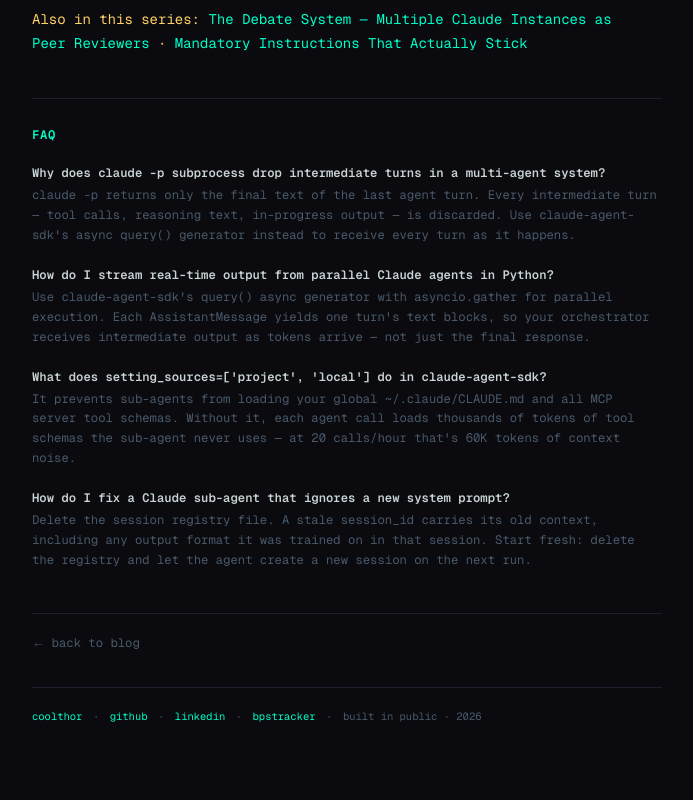
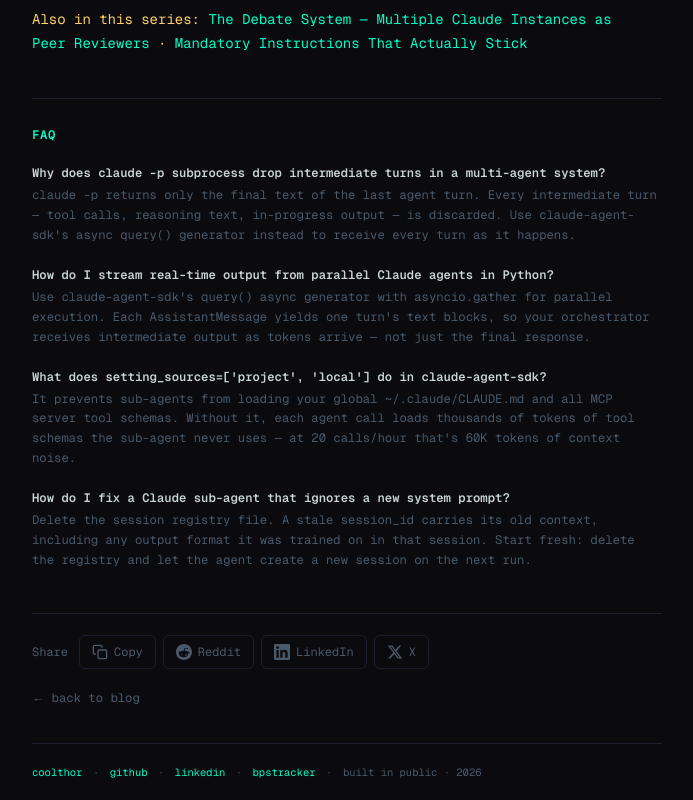
Before and after one commit to coolthor/ai-muninn, a Next.js app: page /en/blog/claude-code-agent-sdk-orchestrator in a window 1280 px wide. Shown: the part 5848-6648 px from the top of the page, without its empty margins (293-986 px from the left). Before the commit the page ends 6592 px from the top, so only its background shows below. Built offline with nearby package versions, Linux system fonts and the light colour scheme.

Commit message:
feat: add share buttons (Copy, Reddit, LinkedIn, X) to blog posts

```diff
--- a/app/[locale]/blog/[slug]/page.tsx
+++ b/app/[locale]/blog/[slug]/page.tsx
@@ -6,6 +6,7 @@
 import type { Metadata } from 'next'
 import TLDRCard from '@/components/TLDRCard'
 import VideoEmbed from '@/components/VideoEmbed'
+import ShareButtons from '@/components/ShareButtons'
 
 const BASE_URL = 'https://ai-muninn.com'
 
@@ -243,8 +244,13 @@
         </section>
       ) : null}
 
+      {/* share */}
+      <div className="mt-12 pt-6 border-t" style={{ borderColor: 'var(--border)' }}>
+        <ShareButtons url={url} title={post.title} />
+      </div>
+
       {/* footer nav */}
-      <div className="mt-12 pt-6 border-t text-sm" style={{ borderColor: 'var(--border)' }}>
+      <div className="mt-6 text-sm">
         <Link href={`/${l}/blog`} style={{ color: 'var(--text-dim)' }} className="hover:text-[var(--cyan)] transition-colors">
           {isZh ? '← 返回文章列表' : '← back to blog'}
         </Link>
--- /dev/null
+++ b/components/ShareButtons.tsx
@@ -0,0 +1,82 @@
+'use client'
+
+import { useState } from 'react'
+
+const ICONS = {
+  copy: (
+    <svg width="16" height="16" viewBox="0 0 24 24" fill="none" stroke="currentColor" strokeWidth="2" strokeLinecap="round" strokeLinejoin="round">
+      <rect x="9" y="9" width="13" height="13" rx="2" ry="2" />
+      <path d="M5 15H4a2 2 0 0 1-2-2V4a2 2 0 0 1 2-2h9a2 2 0 0 1 2 2v1" />
+    </svg>
+  ),
+  check: (
+    <svg width="16" height="16" viewBox="0 0 24 24" fill="none" stroke="currentColor" strokeWidth="2" strokeLinecap="round" strokeLinejoin="round">
+      <polyline points="20 6 9 17 4 12" />
+    </svg>
+  ),
+  reddit: (
+    <svg width="16" height="16" viewBox="0 0 24 24" fill="currentColor">
+      <path d="M12 0C5.373 0 0 5.373 0 12s5.373 12 12 12 12-5.373 12-12S18.627 0 12 0zm6.066 13.71c.148.473.222.965.222 1.29 0 2.652-3.107 4.803-6.93 4.803S4.43 17.652 4.43 15c0-.326.074-.818.222-1.29a1.414 1.414 0 0 1-.655-1.187c0-.783.635-1.418 1.418-1.418.39 0 .742.157.999.412C7.728 10.61 9.534 10.024 11.5 10l1.253-3.912.01-.026a.474.474 0 0 1 .569-.334l2.79.642a1.07 1.07 0 0 1 2.034.463 1.07 1.07 0 0 1-1.963.458l-2.416-.555-1.08 3.373c1.903.038 3.644.617 4.928 1.51a1.41 1.41 0 0 1 .998-.412c.783 0 1.418.635 1.418 1.418 0 .49-.249.921-.655 1.187zM9.073 14.07a1.07 1.07 0 1 0 0 2.14 1.07 1.07 0 0 0 0-2.14zm5.854 0a1.07 1.07 0 1 0 0 2.14 1.07 1.07 0 0 0 0-2.14zm-1.281 3.478c-.072 0-.145-.024-.204-.073a.286.286 0 0 1-.011-.404c.029-.033.725-.793 1.57-.793.843 0 1.54.76 1.57.793a.286.286 0 0 1-.216.477.286.286 0 0 1-.215-.097s-.547-.602-1.14-.602c-.591 0-1.14.602-1.14.602a.286.286 0 0 1-.215.097z" />
+    </svg>
+  ),
+  linkedin: (
+    <svg width="16" height="16" viewBox="0 0 24 24" fill="currentColor">
+      <path d="M20.447 20.452h-3.554v-5.569c0-1.328-.027-3.037-1.852-3.037-1.853 0-2.136 1.445-2.136 2.939v5.667H9.351V9h3.414v1.561h.046c.477-.9 1.637-1.85 3.37-1.85 3.601 0 4.267 2.37 4.267 5.455v6.286zM5.337 7.433a2.062 2.062 0 0 1-2.063-2.065 2.064 2.064 0 1 1 2.063 2.065zm1.782 13.019H3.555V9h3.564v11.452zM22.225 0H1.771C.792 0 0 .774 0 1.729v20.542C0 23.227.792 24 1.771 24h20.451C23.2 24 24 23.227 24 22.271V1.729C24 .774 23.2 0 22.222 0h.003z" />
+    </svg>
+  ),
+  x: (
+    <svg width="16" height="16" viewBox="0 0 24 24" fill="currentColor">
+      <path d="M18.244 2.25h3.308l-7.227 8.26 8.502 11.24H16.17l-5.214-6.817L4.99 21.75H1.68l7.73-8.835L1.254 2.25H8.08l4.713 6.231zm-1.161 17.52h1.833L7.084 4.126H5.117z" />
+    </svg>
+  ),
+}
+
+export default function ShareButtons({ url, title }: { url: string; title: string }) {
+  const [copied, setCopied] = useState(false)
+
+  const handleCopy = async () => {
+    await navigator.clipboard.writeText(url)
+    setCopied(true)
+    setTimeout(() => setCopied(false), 2000)
+  }
+
+  const encodedUrl = encodeURIComponent(url)
+  const encodedTitle = encodeURIComponent(title)
+
+  const links = [
+    { label: 'Reddit', icon: ICONS.reddit, href: `https://reddit.com/submit?url=${encodedUrl}&title=${encodedTitle}` },
+    { label: 'LinkedIn', icon: ICONS.linkedin, href: `https://www.linkedin.com/sharing/share-offsite/?url=${encodedUrl}` },
+    { label: 'X', icon: ICONS.x, href: `https://x.com/intent/tweet?url=${encodedUrl}&text=${encodedTitle}` },
+  ]
+
+  const btnStyle: React.CSSProperties = {
+    display: 'inline-flex',
+    alignItems: 'center',
+    gap: '6px',
+    padding: '6px 12px',
+    borderRadius: '6px',
+    border: '1px solid var(--border)',
+    color: 'var(--text-dim)',
+    fontSize: '12px',
+    textDecoration: 'none',
+    transition: 'all 0.15s',
+    cursor: 'pointer',
+    background: 'transparent',
+  }
+
+  return (
+    <div className="flex flex-wrap items-center gap-2">
+      <span style={{ color: 'var(--text-dim)', fontSize: '12px', marginRight: '4px' }}>Share</span>
+      <button onClick={handleCopy} style={btnStyle} className="hover:border-[var(--cyan)] hover:text-[var(--cyan)]">
+        {copied ? ICONS.check : ICONS.copy}
+        {copied ? 'Copied' : 'Copy'}
+      </button>
+      {links.map(({ label, icon, href }) => (
+        <a key={label} href={href} target="_blank" rel="noopener noreferrer" style={btnStyle} className="hover:border-[var(--cyan)] hover:text-[var(--cyan)]">
+          {icon}
+          {label}
+        </a>
+      ))}
+    </div>
+  )
+}
```
